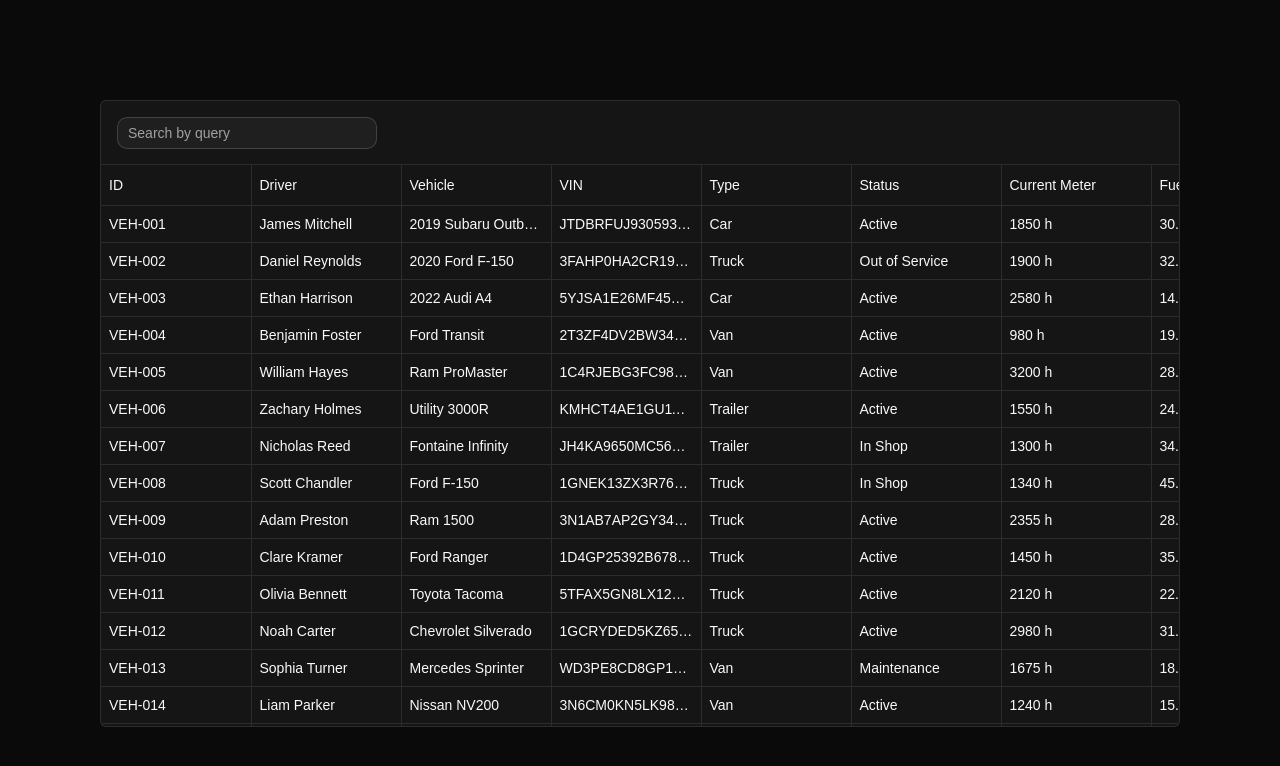
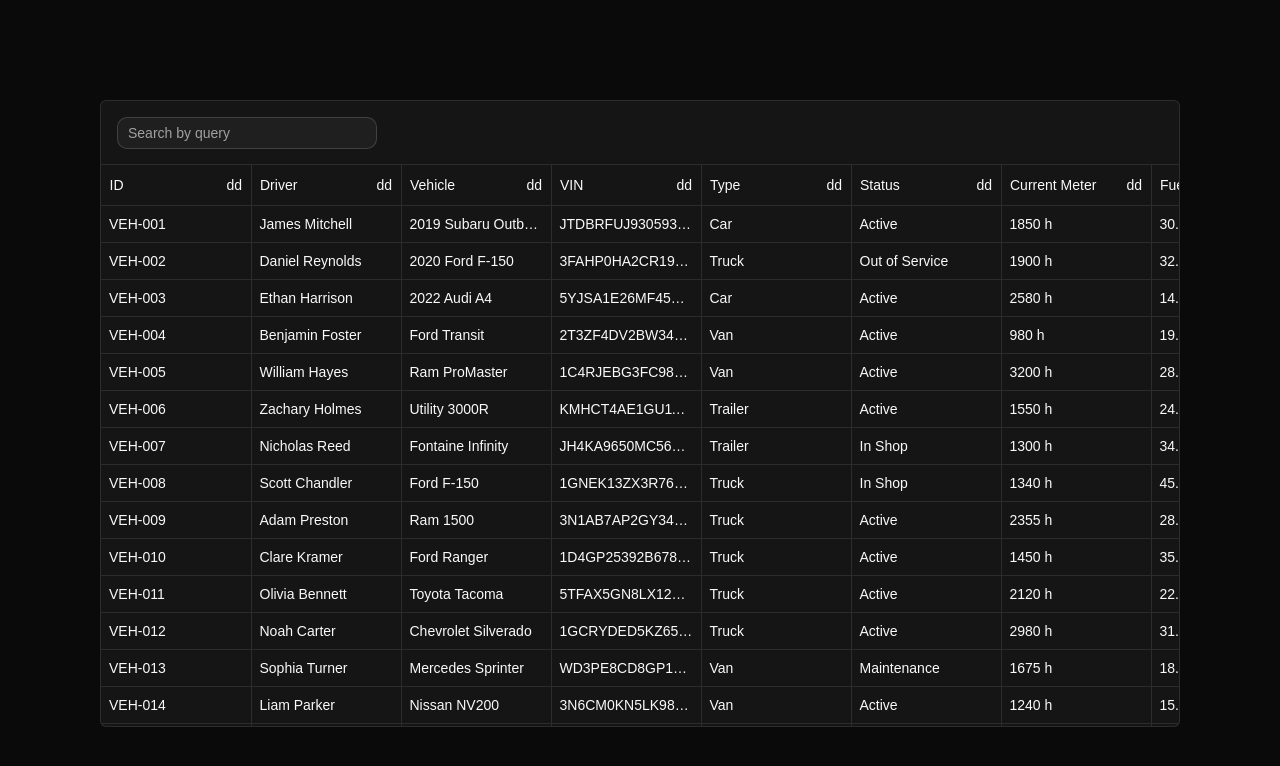
Before and after one commit to jsdev-robin/react-shadcn-table, a React (Vite) app: page / in a window 1280 px wide. Shown: the top 766 px of the page. Built offline with nearby package versions, Linux system fonts and the light colour scheme.

Commit message:
feat: add HeaderSort component for sortable table headers

```diff
--- a/src/package/ui/grid/center/GridCenterHead.tsx
+++ b/src/package/ui/grid/center/GridCenterHead.tsx
@@ -1,26 +1,40 @@
 import { TableHead } from '@/components/ui/table';
 import type { GridFeatures } from '@/package/features';
-import { useGrid } from '@/package/hooks/useGrid';
 import type { Header, RowData } from '@tanstack/react-table';
+import type { CSSProperties } from 'react';
+import HeaderSort from '../../header/HeaderSort';
 
 const GridCenterHead = ({
   header,
 }: {
   header: Header<GridFeatures, RowData, unknown>;
 }) => {
-  const { table } = useGrid();
-  return (
-    <TableHead
-      key={header.id}
-      style={{
+  const style: CSSProperties = {
     width: header.getSize(),
     minWidth: header.getSize(),
     maxWidth: header.getSize(),
     borderRight: '1px solid',
     borderColor: 'var(--border)',
+  };
+
+  return (
+    <TableHead colSpan={header.colSpan} style={style}>
+      {header.isPlaceholder ? null : (
+        <div style={{ display: 'flex', flexDirection: 'column' }}>
+          <div
+            style={{
+              padding: 0.5,
+              display: 'flex',
+              alignItems: 'center',
+              justifyContent: 'space-between',
+              gap: 1,
             }}
           >
-      {header.isPlaceholder ? null : <table.FlexRender header={header} />}
+            <HeaderSort header={header} />
+            <div>dd</div>
+          </div>
+        </div>
+      )}
     </TableHead>
   );
 };
--- /dev/null
+++ b/src/package/ui/header/HeaderSort.tsx
@@ -0,0 +1,41 @@
+import type { GridFeatures } from '@/package/features';
+import { useGrid } from '@/package/hooks/useGrid';
+import type { Header, RowData } from '@tanstack/react-table';
+import { ChevronDownIcon, ChevronUpIcon } from 'lucide-react';
+
+const HeaderSort = ({
+  header,
+}: {
+  header: Header<GridFeatures, RowData, unknown>;
+}) => {
+  const { table } = useGrid();
+
+  return (
+    <div
+      onClick={header.column.getToggleSortingHandler()}
+      title={
+        header.column.getCanSort()
+          ? header.column.getNextSortingOrder() === 'asc'
+            ? 'Sort ascending'
+            : header.column.getNextSortingOrder() === 'desc'
+              ? 'Sort descending'
+              : 'Clear sort'
+          : undefined
+      }
+      style={{
+        display: 'flex',
+        alignItems: 'center',
+        gap: 1,
+        cursor: 'pointer',
+      }}
+    >
+      <table.FlexRender header={header} />
+      {{
+        asc: <ChevronUpIcon fontSize="small" />,
+        desc: <ChevronDownIcon fontSize="small" />,
+      }[header.column.getIsSorted() as string] ?? null}
+    </div>
+  );
+};
+
+export default HeaderSort;
```
Lines whose indentation alone changed are shown as unchanged.
